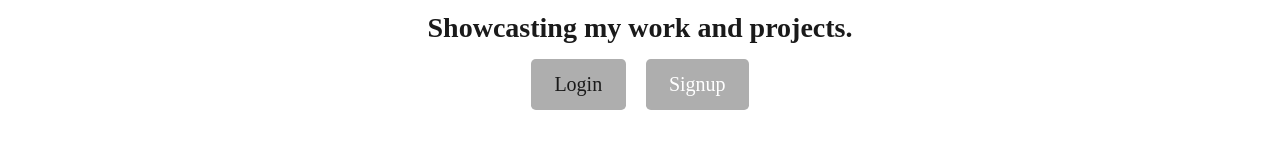
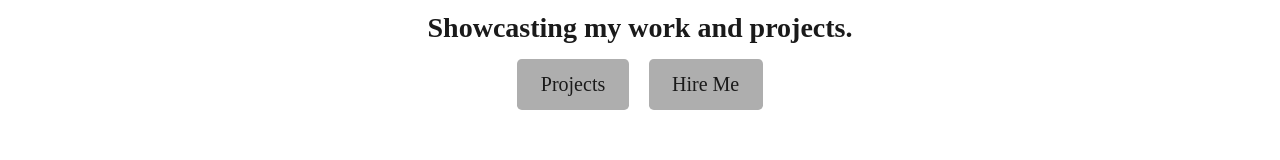
Before and after one commit to I-0110/ivelisFullstackPortfolio, a React (Vite) app in the folder client/: page / in a window 1280 px wide. Shown: the part 207-367 px from the top of the page. Built offline with nearby package versions, Linux system fonts and the light colour scheme; no server answers; a web font is replaced by a local one.

Commit message:
Update Header.tsx

```diff
--- a/client/src/components/Header/index.tsx
+++ b/client/src/components/Header/index.tsx
@@ -22,20 +22,20 @@ const Header = () => {
         <div>
           {Auth.loggedIn() ? (
             <>
+              <Link className="btn btn-lg m-2 bg-light-headline text-light-muted dark:bg-dark-headline dark:text-dark-muted hover:opacity-90 transition" to="/projects">
+                Ivelis' Projects
+              </Link>
               <Link className="btn btn-lg m-2 bg-light-headline text-light-muted dark:bg-dark-headline dark:text-dark-muted hover:opacity-90 transition" to="/me">
-                View My Profile
+                My Projects
               </Link>
-              <button className="btn btn-lg m-2 bg-light-linkhint text-light-text dark:bg-dark-linkhint hover:opacity-90 transitions" onClick={logout}>
-                Logout
-              </button>
             </>
           ) : (
             <>
-              <Link className="btn btn-lg m-2 bg-light-headline text-light-muted dark:bg-dark-headline dark:text-dark-muted hover:opacity-90 transition" to="/login">
-                Login
+              <Link className="btn btn-lg m-2 bg-light-headline text-light-muted dark:bg-dark-headline dark:text-dark-muted hover:opacity-90 transition" to="/projects">
+                Projects
               </Link>
-              <Link className="btn btn-lg m-2 bg-light-primary text-white dark:bg-dark-primary dark:text-white hover:opacity-90 transition" to="/signup">
-                Signup
+              <Link className="btn btn-lg m-2 bg-light-headline text-light-muted dark:bg-dark-headline dark:text-dark-muted hover:opacity-90 transition" to="/signup">
+                Hire Me
               </Link>
             </>
           )}
```
